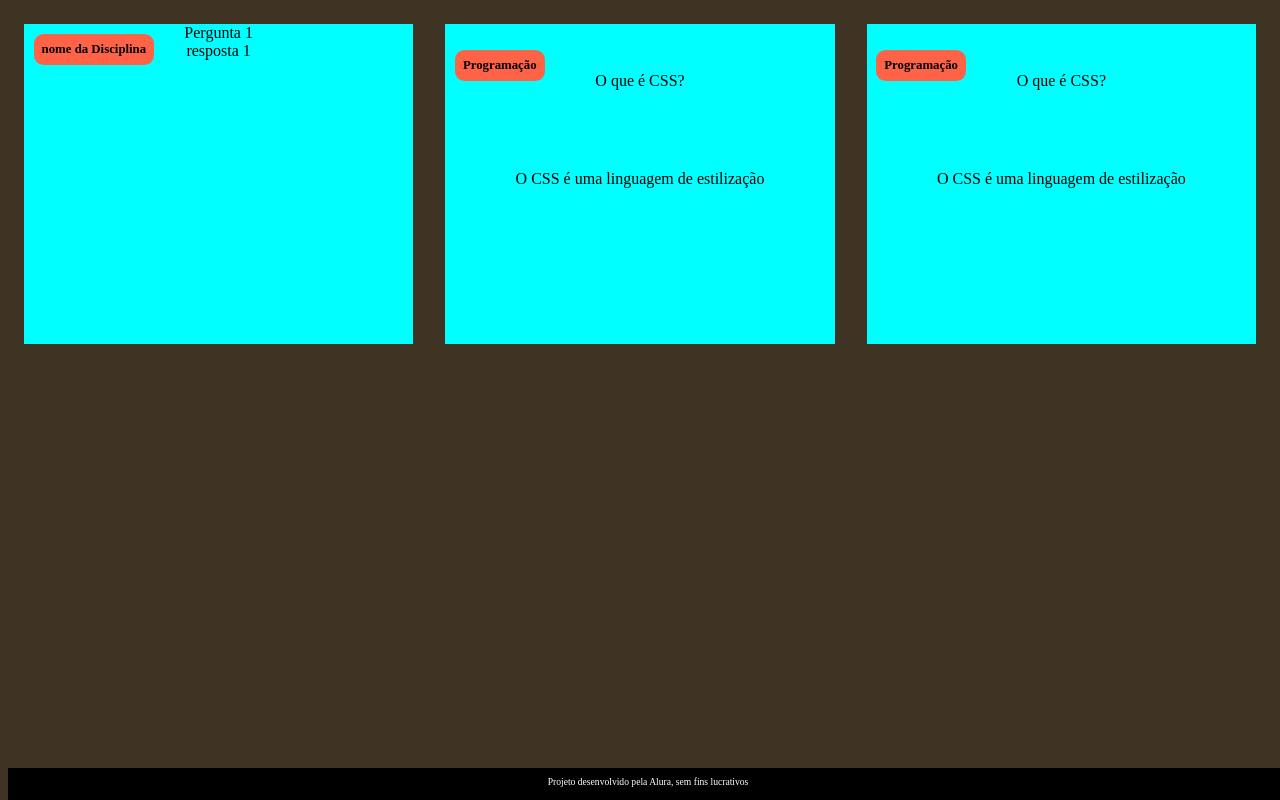
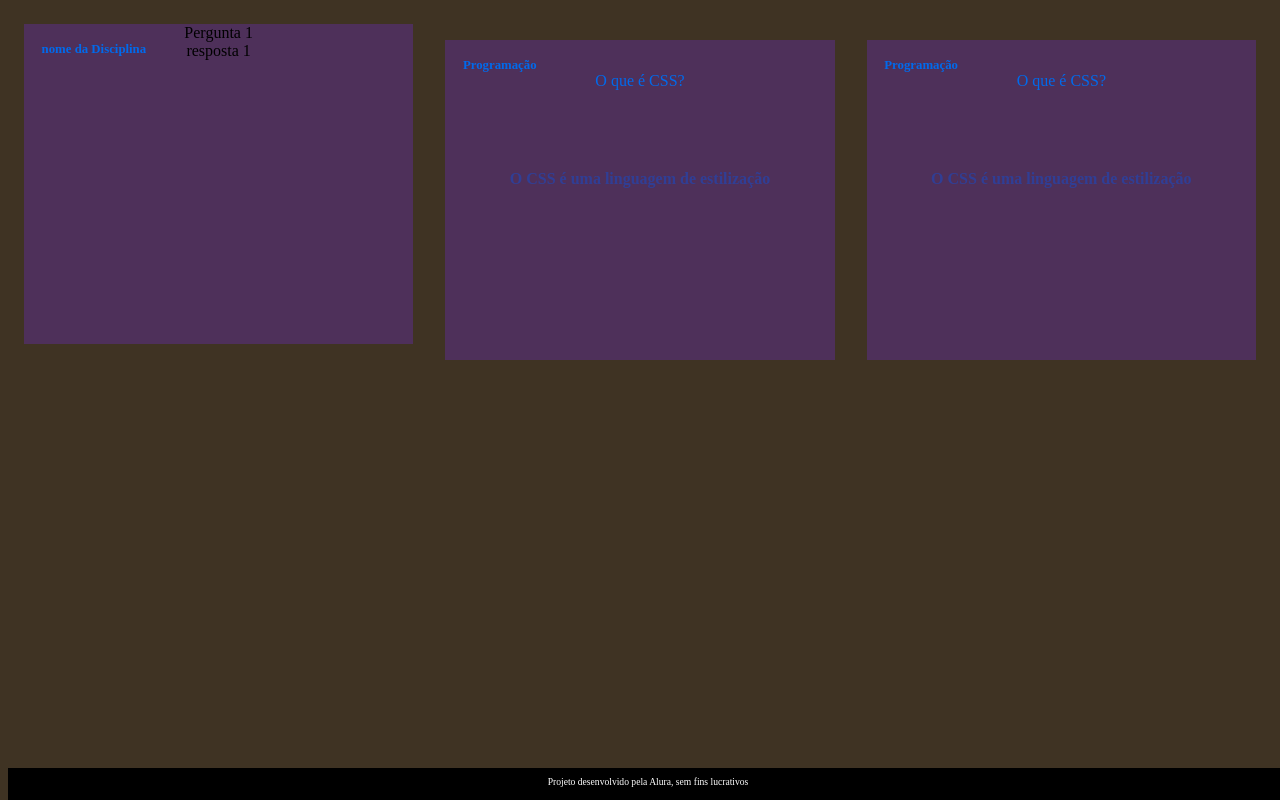
Before and after one commit to lucasmenezesroehrs/Flash-Cards, a plain HTML site: page index.html in a window 1280 px wide. Drawn offline with Linux system fonts and the light colour scheme.

Commit message:
menezes que comeu o douglas

```diff
--- a/style.css
+++ b/style.css
@@ -1,3 +1,9 @@
+ :root{
+    --texto-color: #006aec;
+    --card-frot-color: #592f8196;
+    --card-back-color: #0055f462;
+}
+
  body {
     background-color: rgb(63, 51, 35);
     font-family: Bai Jamjuree;
@@ -9,20 +15,21 @@
 
 .cartao {
     margin: 1rem 1rem;
-    background-color: aqua;
     height: 20rem;
     flex-grow: 1;
     flex-basis: calc(33% - 6rem);
 }
 
 .cartao__conteudo {
+    background-color: var(--card-frot-color);
     text-align: center;
     /* background-color: aquamarine; */
     height: 100%;
 }
 
 .cartao__conteudo h3 {
-    background-color: tomato;
+    color: var(--texto-color);
+    border:1px solid var(--texto-color)
     text-align: left;
     padding: 0.5rem;
     position: absolute;
@@ -36,6 +43,16 @@
     padding: 2rem;
 }
 
+
+.cartao__conteudo__pergunta p{
+    color: var(--texto-color);
+    font-weight: 500;
+}
+
+.cartao__conteudo__resposta p{
+    color: var(--card-back-color);
+    font-weight: 700;
+}
 footer {
     background-color: black;
     color: white;
```
